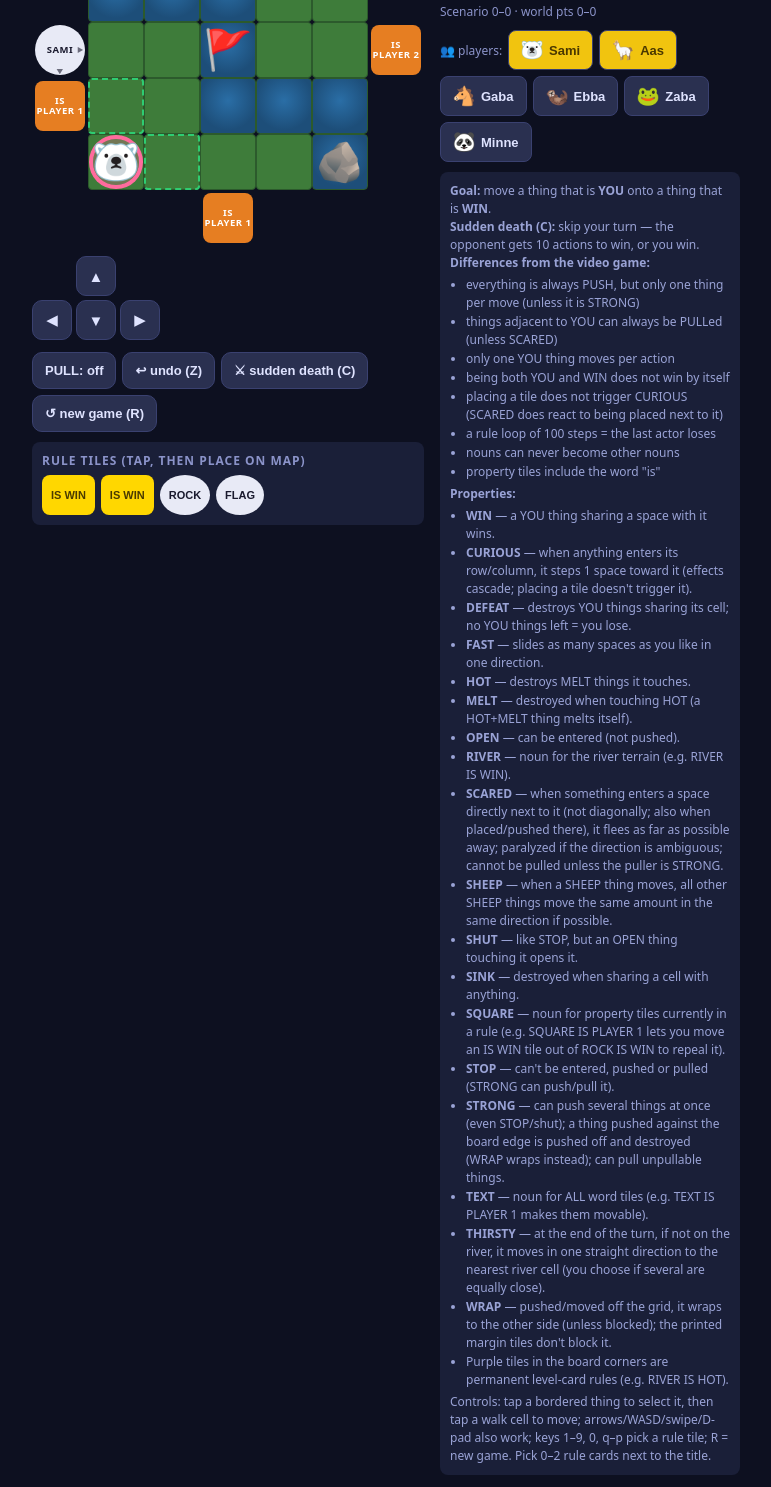
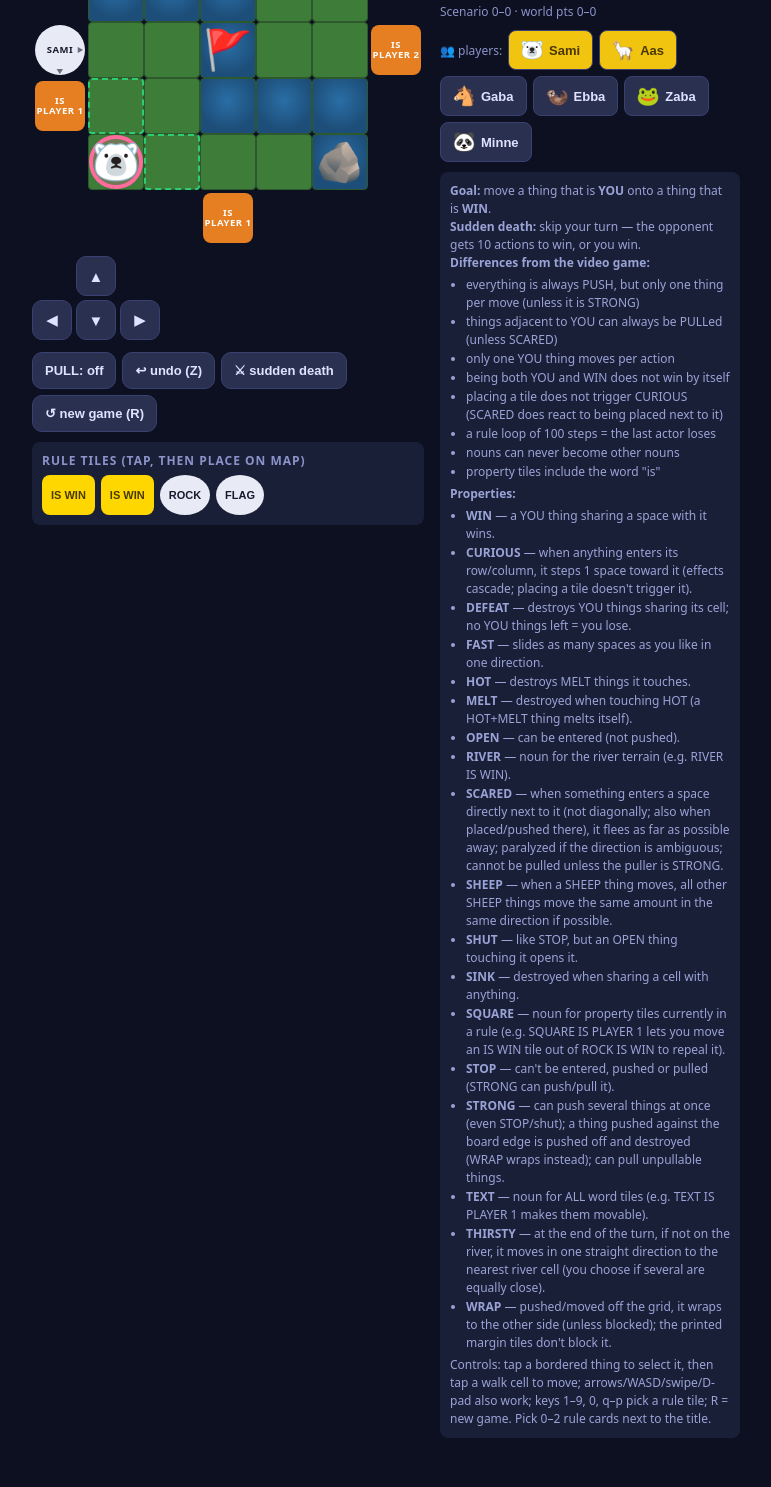
Before and after one commit to holmin/holmin.github.io, a plain HTML site: page baba/index.html in a window 1280 px wide. Shown: the part 158-1645 px from the top of the page, without its empty margins (254-1025 px from the left). After the commit the page ends 1608 px from the top, so only its background shows below. Drawn offline with Linux system fonts and the light colour scheme.

Commit message:
baba: drop purple-tiles help note and the C shortcut on sudden death
Co-authored-by: holmin <holmin@users.noreply.github.com>

```diff
--- a/baba/game.js
+++ b/baba/game.js
@@ -1319,7 +1319,6 @@ function initUI() {
       return;
     }
     if (e.code === 'Escape') { S.placeIdx = null; S.fastDir = null; render(); return; }
-    if (e.code === 'KeyC') { challenge(S, S.turn); render(); return; }
     const ti = TILEKEYS.indexOf(e.code);
     if (ti >= 0) {
       if (ti < S.supply.length) { S.placeIdx = S.placeIdx === ti ? null : ti; render(); }
--- a/baba/index.html
+++ b/baba/index.html
@@ -174,7 +174,7 @@
       <div class="cbtns">
         <button id="btn-pull">PULL: off</button>
         <button id="btn-undo">↩ undo (Z)</button>
-        <button id="btn-challenge" title="Skip your turn: opponent must win within 10 actions or you win (C)">⚔ sudden death (C)</button>
+        <button id="btn-challenge" title="Skip your turn: opponent must win within 10 actions or you win">⚔ sudden death</button>
         <button id="btn-newgame" title="R">↺ new game (R)</button>
       </div>
     </div>
@@ -191,7 +191,7 @@
     <div id="players"><span>👥 players:</span></div>
     <div class="help">
       <b>Goal:</b> move a thing that is <b>YOU</b> onto a thing that is <b>WIN</b>.<br>
-      <b>Sudden death (C):</b> skip your turn — the opponent gets 10 actions to win, or you win.<br>
+      <b>Sudden death:</b> skip your turn — the opponent gets 10 actions to win, or you win.<br>
       <b>Differences from the video game:</b>
       <ul>
         <li>everything is always PUSH, but only one thing per move (unless it is STRONG)</li>
@@ -223,7 +223,6 @@
         <li><b>TEXT</b> — noun for ALL word tiles (e.g. TEXT IS PLAYER 1 makes them movable).</li>
         <li><b>THIRSTY</b> — at the end of the turn, if not on the river, it moves in one straight direction to the nearest river cell (you choose if several are equally close).</li>
         <li><b>WRAP</b> — pushed/moved off the grid, it wraps to the other side (unless blocked); the printed margin tiles don't block it.</li>
-        <li>Purple tiles in the board corners are permanent level-card rules (e.g. RIVER IS HOT).</li>
       </ul>
       Controls: tap a bordered thing to select it, then tap a walk cell to move; arrows/WASD/swipe/D-pad also work;
       keys 1–9, 0, q–p pick a rule tile; R = new game. Pick 0–2 rule cards next to the title.
@@ -231,6 +230,6 @@
     </div>
   </div>
 </div>
-<script src="game.js?v=33"></script>
+<script src="game.js?v=34"></script>
 </body>
 </html>
```
